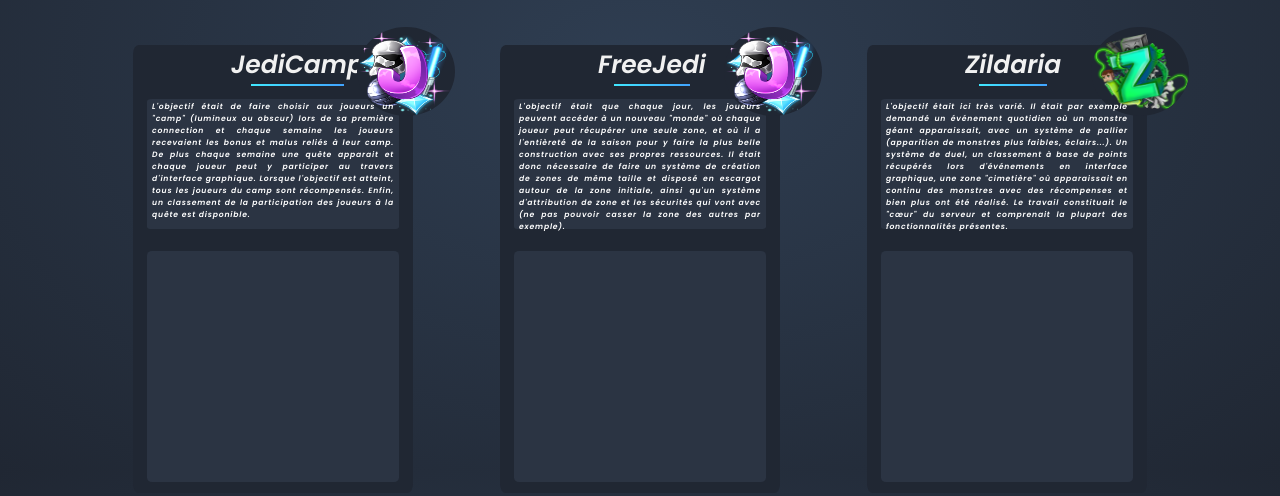
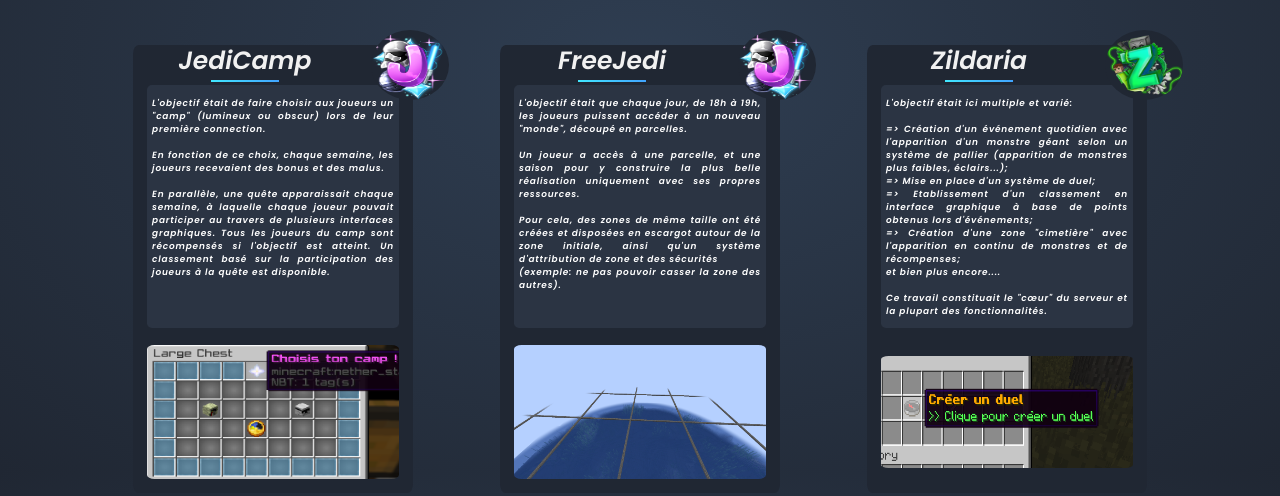
Before and after one commit to WeaThox/portfolio, a website built with Parcel: page minecraft.html in a window 1280 px wide. Shown: the part 331-827 px from the top of the page. Built offline with nearby package versions, Linux system fonts and the light colour scheme.

Commit message:
add: finish minecraft page

```diff
--- a/css/minecraft.css
+++ b/css/minecraft.css
@@ -37,6 +37,7 @@
   display: flex;
   justify-content: center;
   flex-direction: column;
+  width: 80%;
 }
 
 .head img{
@@ -79,6 +80,7 @@
   margin-bottom: 10%;
 }
 
+
 .body{
   display: flex;
   flex-direction: row;
@@ -114,42 +116,32 @@
   align-content: space-between;
 }
 
-.topic{
-  display: block;
-  height: 10vw;
-  min-height: 130px;
-  width:90%;
-  min-width: 240px;
-  background: #2b3443;
-  margin-top: 1%;
+.illustration{
+  display: flex;
+  width: 90%;
+  height: 30%;
+  min-height: 70px;
+  min-width: 40px;
   margin-right: auto;
   margin-left: auto;
-  margin-bottom: 1%;
-  border-radius: 2%;
-  flex-direction: column;
+  margin-top: auto;
+  margin-bottom: auto;
+  border-radius: 3%;
+  background: #202733;
 }
 
-.body img{
-  display: flex;
-  width: 35%;
-  height: 350%;
-  min-height: 70px;
-  min-width: 40px;
-  position: relative;
-  left: 80%;
-  bottom: 105%;
-  border-radius: 50%;
-  background: #202733;
+#duel{
+  width: 90%;
+  height: 25%;
+}
+
+.img{
+  justify-content: center;
+  width: 50%;
 }
 
 .big_title h2{
   vertical-align: top;
-}
-
-.big_title{
-  display: flex;
-  flex-direction: row;
-  height: 2vw;
 }
 
 h2{
@@ -161,25 +153,10 @@
   margin-bottom: 0;
 }
 
-.solutions{
-  display: flex;
-  height: 18vw;
-  min-height: 170px;
-  width:90%;
-  min-width: 240px;
-  background: #2b3443;
-  margin-top: 1%;
-  margin-right: auto;
-  margin-left: auto;
-  margin-bottom: 1%;
-  border-radius: 2%;
-  flex-direction: column;
-}
-
 .text hr{
   margin-left: auto;
   margin-right: auto;
-  width: 70%;
+  width: 30%;
   background-repeat: repeat;
   border-image: linear-gradient(45deg, #41E8FF, #41A3FF) 1;
 }
@@ -227,6 +204,13 @@
   margin-bottom: 1%;
   justify-content: space-around;
   align-content: space-between;
+}
+
+.image{
+  width: 20%;
+  position: relative;
+  left: 5%;
+  bottom: 30%
 }
 button:hover{
   transform: scale(1.1);
@@ -290,17 +274,50 @@
     background: #202733 radial-gradient(#1D2A38, #222D3A) fixed;
   }
   .body p {
-    font-size: 0.6vmax;
-    min-font-size: 2em;
+    font-size: 0.7vmax;
     letter-spacing: 0.05rem;
     word-wrap: break-word;
     padding-right: 2%;
     padding-left: 2%;
-    padding-top: 1%;
+    padding-top: 5%;
+    padding-bottom: 5%;
     margin-top: auto;
     margin-bottom: auto;
     position: relative;
     text-align: justify;
+  }
+  .topic{
+    display: block;
+    height: 19vw;
+    min-height: 180px;
+    width:90%;
+    min-width: 240px;
+    background: #2b3443;
+    margin-top: 5%;
+    margin-right: auto;
+    margin-left: auto;
+    margin-bottom: 1%;
+    border-radius: 2%;
+    flex-direction: column;
+  }
+  .big_title{
+    display: flex;
+    flex-direction: row;
+    height: 2vw;
+    padding-top: 3%;
+    justify-content: center;
+  }
+  .title_image{
+    display: flex;
+    width: 140%;
+    height: 370%;
+    min-height: 70px;
+    min-width: 40px;
+    margin-right: 0;
+    position: relative;
+    bottom: 105%;
+    border-radius: 50%;
+    background: #202733;
   }
 
 }
@@ -342,8 +359,43 @@
     word-wrap: break-word;
     padding-right: 2%;
     padding-left: 2%;
+    padding-top: 3%;
     position: relative;
     text-align: justify;
   }
 
+  .topic{
+    display: block;
+    height: 19vw;
+    min-height: 180px;
+    width:90%;
+    min-width: 240px;
+    background: #2b3443;
+    margin-top: 10%;
+    margin-right: auto;
+    margin-left: auto;
+    margin-bottom: 1%;
+    border-radius: 2%;
+    flex-direction: column;
+  }
+
+  .big_title{
+    display: flex;
+    flex-direction: row;
+    height: 2vw;
+    padding-top: 5%;
+    justify-content: center;
+  }
+  .title_image{
+    display: flex;
+    width: 140%;
+    height: 370%;
+    min-height: 70px;
+    min-width: 40px;
+    margin-right: 0;
+    position: relative;
+    bottom: 600%;
+    border-radius: 50%;
+    background: #202733;
+  }
 }
--- a/minecraft.html
+++ b/minecraft.html
@@ -23,58 +23,72 @@
   <div class="body">
     <div class="big">
       <div class="big_title">
-        <img src="images/jedisky.png">
         <div class="text">
           <h2>JediCamp</h2>
           <HR>
         </div>
+        <div class="image">
+          <img src="images/jedisky.png" class="title_image">
+        </div>
       </div>
       <div class="topic">
-        <p>L'objectif était de faire choisir aux joueurs un "camp" (lumineux ou obscur) lors de sa première connection et chaque semaine les joueurs recevaient les bonus et malus reliés à leur camp.
-          De plus chaque semaine une quête apparait et chaque joueur peut y participer au travers d'interface graphique. Lorsque l'objectif est atteint, tous les joueurs du camp sont récompensés.
-          Enfin, un classement de la participation des joueurs à la quête est disponible.</p>
+        <p>L'objectif était de faire choisir aux joueurs un "camp" (lumineux ou obscur) lors de leur première connection.
+          <br>
+          <br>En fonction de ce choix, chaque semaine, les joueurs recevaient des bonus et des malus.
+          <br>
+          <br>En parallèle, une quête apparaissait chaque semaine, à laquelle chaque joueur pouvait participer au travers de plusieurs interfaces graphiques. Tous les joueurs du camp sont récompensés si l'objectif est atteint.
+          Un classement basé sur la participation des joueurs à la quête est disponible.</p>
       </div>
-      <div class="solutions">
-
-      </div>
+      <img src="images/camp.png" alt="image d'illustration du plugin" class="illustration">
     </div>
     <div class="big">
       <div class="big_title">
-        <img src="images/jedisky.png">
         <div class="text">
           <h2>FreeJedi</h2>
           <HR>
         </div>
+        <div class="image">
+          <img src="images/jedisky.png" class="title_image">
+        </div>
       </div>
       <div class="topic">
         <p>
-          L'objectif était que chaque jour, les joueurs peuvent accéder à un nouveau "monde" où chaque joueur peut récupérer une seule zone, et où il a l'entièreté de la saison pour y faire la plus
-          belle construction avec ses propres ressources. Il était donc nécessaire de faire un système de création de zones de même taille et disposé en escargot autour de la zone initiale, ainsi
-          qu'un système d'attribution de zone et les sécurités qui vont avec (ne pas pouvoir casser la zone des autres par exemple).
+          L'objectif était que chaque jour, de 18h à 19h, les joueurs puissent accéder à un nouveau "monde", découpé en parcelles.
+          <br>
+          <br>Un joueur a accès à une parcelle, et une saison pour y construire la plus belle réalisation uniquement
+          avec ses propres ressources.
+          <br>
+          <br>Pour cela, des zones de même taille ont été créées et disposées en escargot autour de la zone initiale, ainsi
+          qu'un système d'attribution de zone et des sécurités
+          <br>(exemple: ne pas pouvoir casser la zone des autres).
         </p>
       </div>
-      <div class="solutions">
-
-      </div>
+      <img src="images/freebuild.png" alt="image d'illustration du plugin" class="illustration">
     </div>
     <div class="big">
       <div class="big_title">
-        <img src="images/zildaria.png">
         <div class="text">
           <h2>Zildaria</h2>
           <HR>
         </div>
+        <div class="image">
+          <img src="images/zildaria.png" class="title_image">
+        </div>
       </div>
       <div class="topic">
         <p>
-          L'objectif était ici très varié. Il était par exemple demandé un événement quotidien où un monstre géant apparaissait, avec un système de pallier (apparition de monstres plus faibles, éclairs...).
-          Un système de duel, un classement à base de points récupérés lors d'événements en interface graphique, une zone "cimetière" où apparaissait en continu des monstres avec des récompenses et bien
-          plus ont été réalisé. Le travail constituait le "cœur" du serveur et comprenait la plupart des fonctionnalités présentes.
+          L'objectif était ici multiple et varié:
+          <br>
+          <br>=> Création d'un événement quotidien avec l'apparition d'un monstre géant selon un système de pallier (apparition de monstres plus faibles, éclairs...);
+          <br>=> Mise en place d'un système de duel;
+          <br>=> Etablissement d'un classement en interface graphique à base de points obtenus lors d'événements;
+          <br>=> Création d'une zone "cimetière" avec l'apparition en continu de monstres et de récompenses;
+          <br>et bien plus encore....
+          <br>
+          <br>Ce travail constituait le "cœur" du serveur et la plupart des fonctionnalités.
         </p>
       </div>
-      <div class="solutions">
-
-      </div>
+      <img src="images/duel.png" alt="image d'illustration du plugin" class="illustration" id="duel">
     </div>
   </div>
   </div>
@@ -84,11 +98,6 @@
     </a>
   </div>
 </section>
-<script>
-  $('h1').textfill({
-    maxFontPixels: 200
-  });
-</script>
 </section>
 <section class="footer">
   <div class="contact_title">
```
Also changed, not shown: index.html (+77 -2 lines), images/camp.png (added), images/duel.png (added), images/freebuild.png (added).
